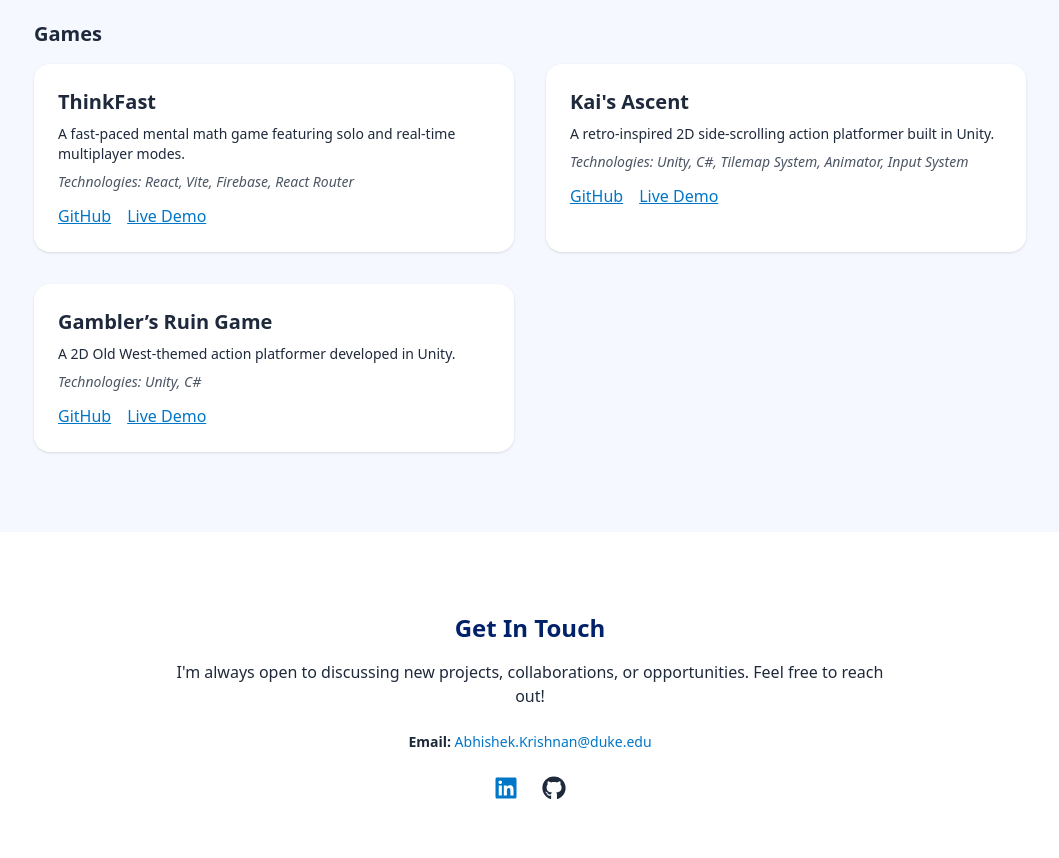
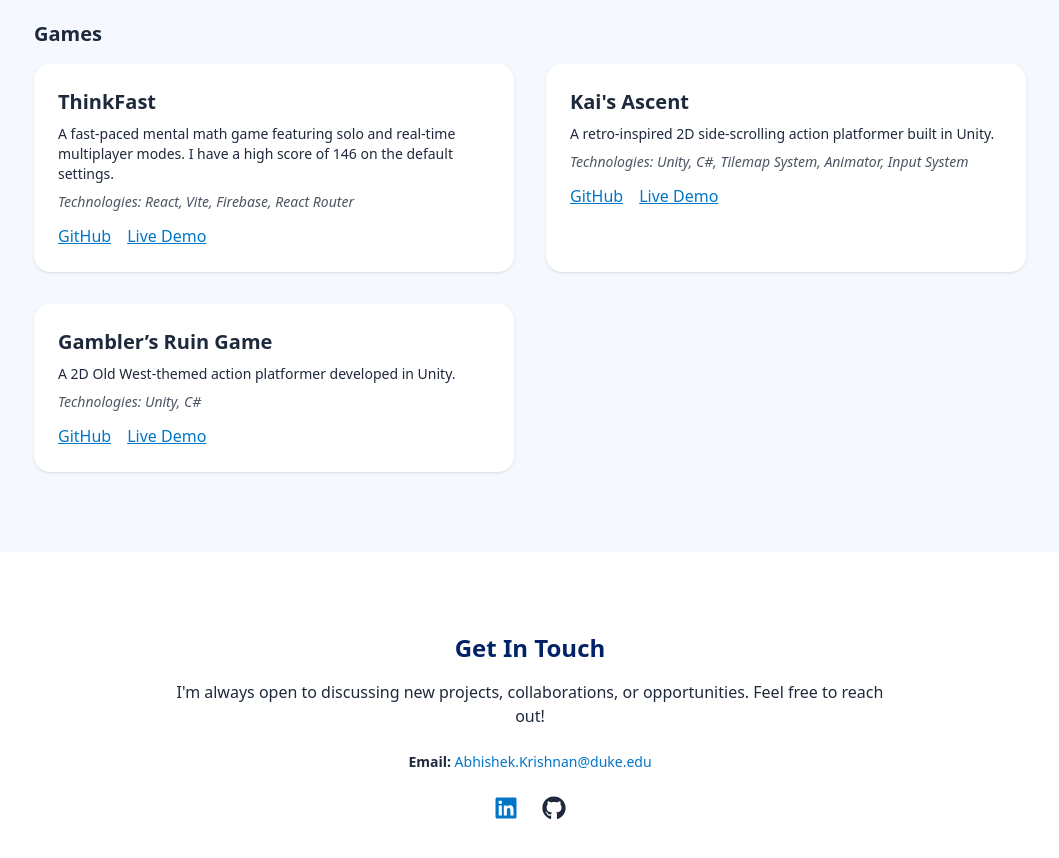
Before and after one commit to Bobby-Krishnan/Portfolio, a React (Create React App) app: page / in a window 1280 px wide. Shown: the part 1420-2278 px from the top of the page, without its empty margins (110-1169 px from the left). Built offline with nearby package versions, Linux system fonts and the light colour scheme.

Commit message:
thinkfast

```diff
--- a/src/App.js
+++ b/src/App.js
@@ -116,7 +116,7 @@ function App() {
             <Tilt className="p-6 bg-white rounded-2xl shadow transition-transform">
               <h4 className="text-xl font-semibold">ThinkFast</h4>
               <p className="mt-2 text-sm">
-                A fast-paced mental math game featuring solo and real-time multiplayer modes.
+                A fast-paced mental math game featuring solo and real-time multiplayer modes. I have a high score of 146 on the default settings.
               </p>
               <p className="mt-2 text-sm text-gray-600 italic">
                 Technologies: React, Vite, Firebase, React Router
```
